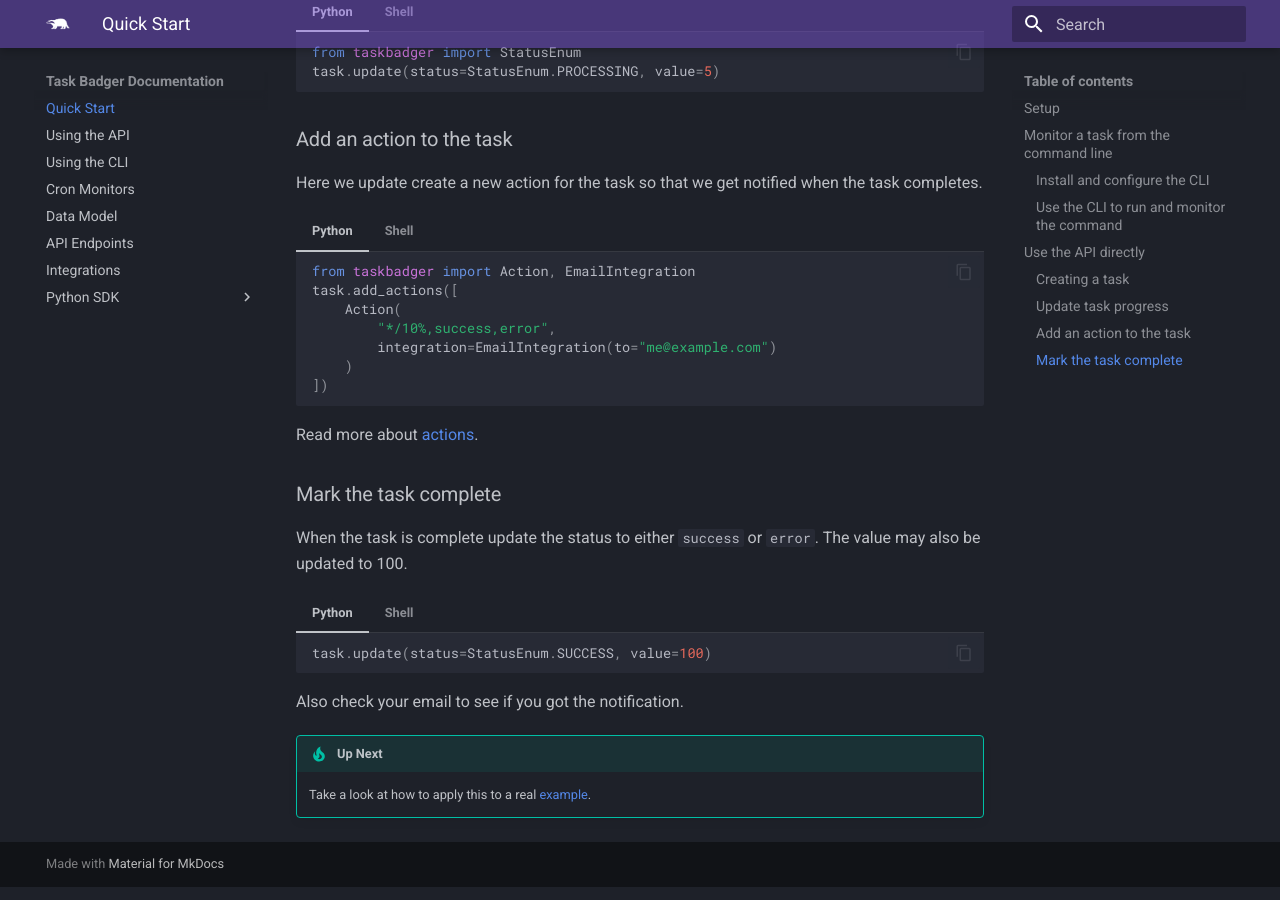
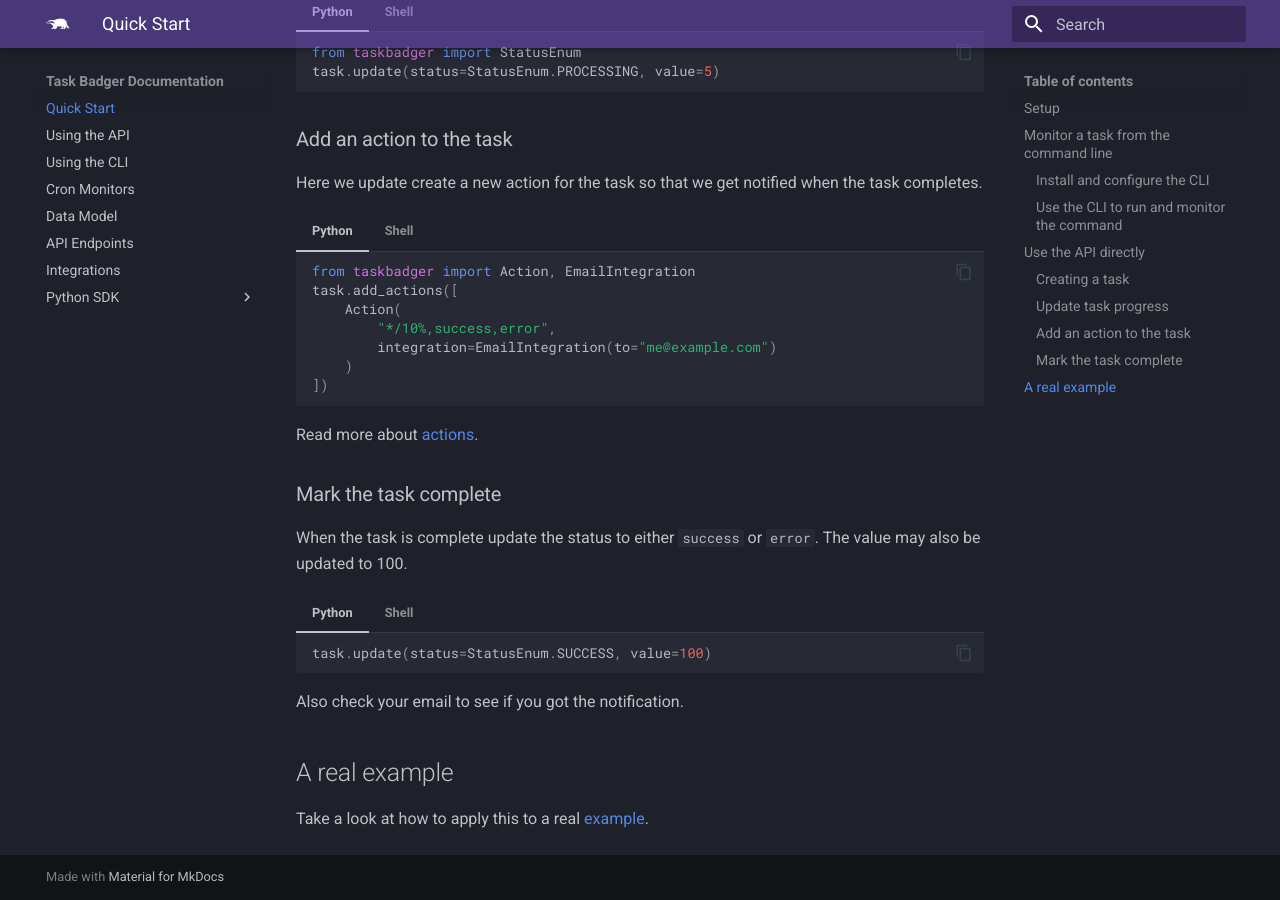
Before and after one commit to taskbadger/taskbadger-docs, an MkDocs documentation site: the page built from docs/index.md, in a window 1280 px wide and 900 px high, scrolled down 2119 px. Built offline with MkDocs 1.6.1 and Material for MkDocs 9.7.7, drawn with Linux system fonts in a browser that asks for light colours.

Commit message:
make 'example' link appear in nav

````diff
--- a/docs/index.md
+++ b/docs/index.md
@@ -202,6 +202,6 @@
     ```
 Also check your email to see if you got the notification.
 
-!!! tip "Up Next"
+## A real example
 
-    Take a look at how to apply this to a real [example](web_example.md).
+Take a look at how to apply this to a real [example](web_example.md).
````
